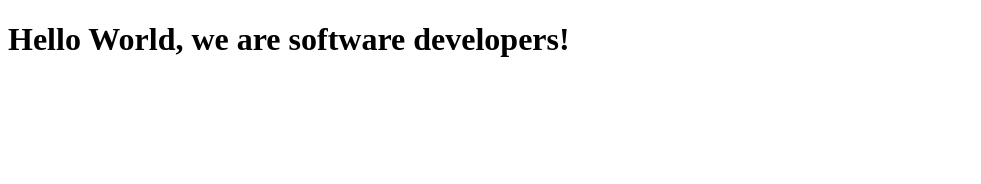
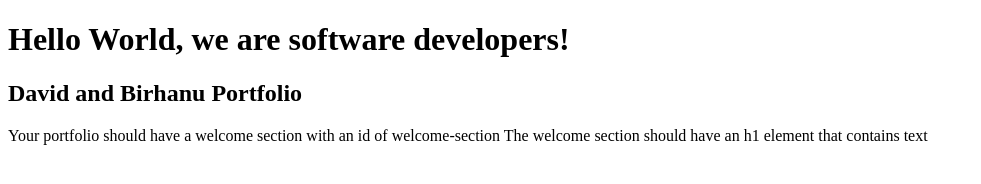
Before and after one commit to yayoamigo/HtmlTrial, a plain HTML site: page index.html in a window 1280 px wide. Shown: the whole page, without its empty margins (0-981 px from the left). Drawn offline with Linux system fonts and the light colour scheme.

Commit message:
add welcome-section and header 1

```diff
--- a/index.html
+++ b/index.html
@@ -9,9 +9,13 @@
   <body>
     <script src="https://cdn.freecodecamp.org/testable-projects-fcc/v1/bundle.js"></script>
     <h1>Hello World, we are software developers!</h1>
-
+    <section id="welcome-section">
+      <h1>David and Birhanu Portfolio</h1>
+    </section>
 
 
     <script  src="js/index.js"></script>
   </body>
 </html>
+Your portfolio should have a welcome section with an id of welcome-section
+The welcome section should have an h1 element that contains text
```
